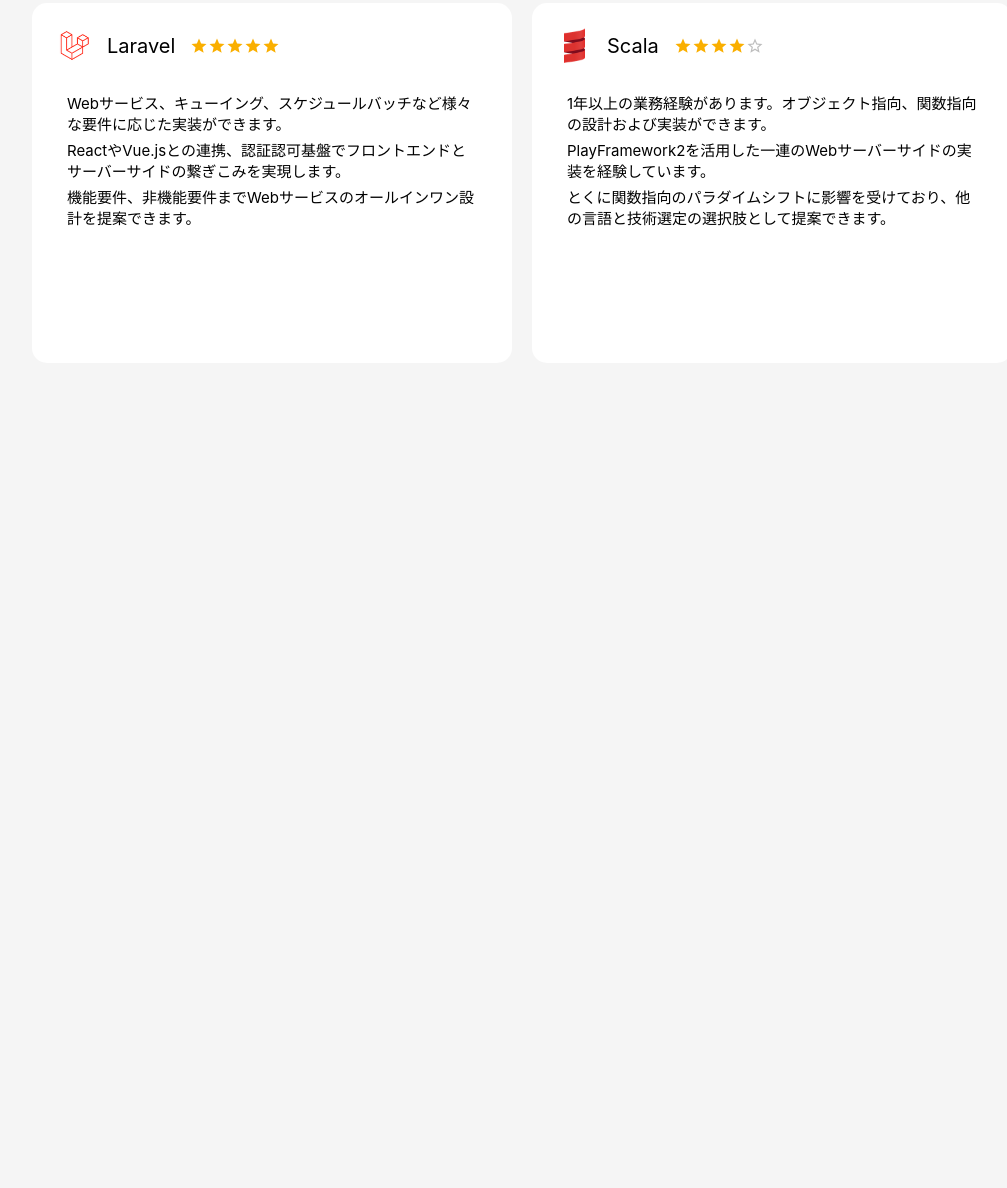
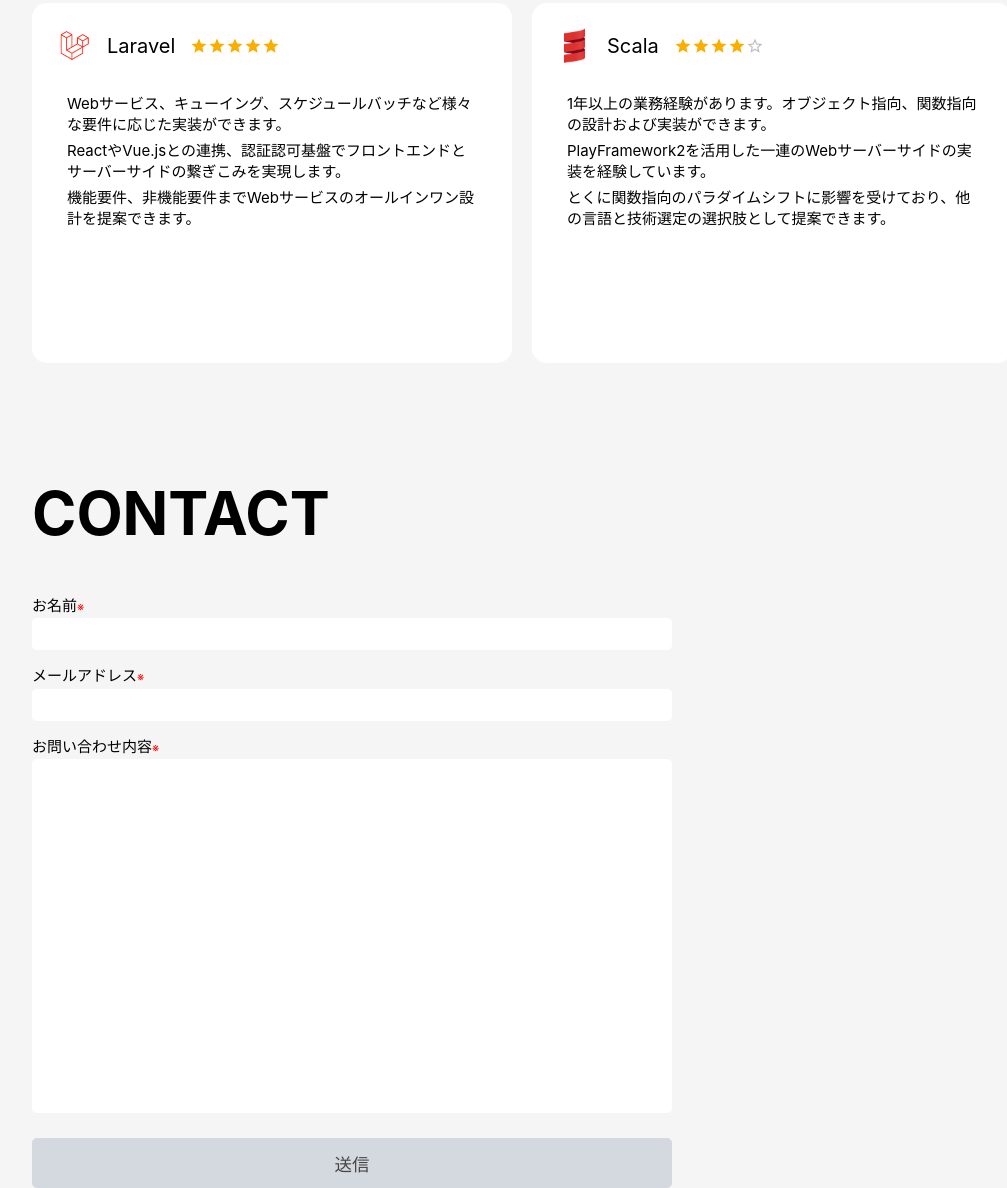
Before and after one commit to ryohei-takagi/MySite, a Gatsby site in the folder client/: page / in a window 1280 px wide. Shown: the part 3327-4515 px from the top of the page, without its empty margins (118-1125 px from the left). Before the commit the page ends 3710 px from the top, so only its background shows below. Built offline with nearby package versions, Linux system fonts and the light colour scheme; Gatsby itself is replaced by a stand-in of ours.

Commit message:
create contact page

```diff
--- /dev/null
+++ b/client/src/components/contact.tsx
@@ -0,0 +1,177 @@
+import * as React from 'react'
+import styled from 'styled-components'
+import {pc, sp, tab} from '../styles/responsive'
+import {useCallback, useState} from 'react'
+import ContactConfirm from './contact_confirm'
+import ContactComplete from './contact_complete'
+
+const width = document.documentElement.clientWidth
+const height = document.documentElement.clientHeight
+
+const Wrap = styled.section`
+  position: relative;
+  width: 100%;
+  height: ${height}px;
+`
+
+const H3 = styled.h3`
+  font-weight: bold;
+  padding-top: 100px;
+
+  ${sp`
+    font-size: 5em;
+    text-align: center;
+  `}
+  ${tab`
+    font-size: 6em;
+    text-align: center;
+  `}
+  ${pc`
+    font-size: 6em;
+    padding-left: 150px;
+  `}
+`
+
+const DefinitionList = styled.dl`
+  height: 520px;
+
+  ${sp`
+    margin: 25px 45px 0 45px;
+  `}
+  ${tab`
+    margin: 25px 125px 0 125px;
+  `}
+  ${pc`
+    margin: 50px 0 0 150px;
+    max-width: ${width / 2}px;
+  `}
+`
+
+const Field = styled.div`
+  position: relative;
+  margin-top: 15px;
+`
+
+const DefinitionTerm = styled.dt`
+  padding: 5px 0;
+  font-size: 1.5em;
+`
+
+const DefinitionDescription = styled.dd`
+  height: 30px;
+`
+
+const InputField = styled.input`
+  position: absolute;
+  left 0;
+  right: 0;
+  margin 0 auto;
+  height: 30px;
+  border: 0px;
+  border-radius: 5px;
+`
+
+const TextArea = styled.textarea`
+  position: absolute;
+  left 0;
+  right: 0;
+  margin 0 auto;
+  height: 350px;
+  border: 0px;
+  border-radius: 5px;
+  resize: none;
+`
+
+const Sub = styled.sub`
+  font-size: 0.75em;
+  color: red;
+`
+
+const SubmitButton = styled.button`
+  position: absolute;
+  left 0;
+  right: 0;
+  margin 0 auto;
+  height: 50px;
+  border: 0px;
+  border-radius: 5px;
+  background-color: #D4D9DF;
+  color: #454545;
+  font-size: 1.75em;
+
+  &:hover {
+    cursor: pointer;
+    color: #787878;
+  }
+
+  ${sp`
+    margin: 10px 45px 0 45px;
+  `}
+  ${tab`
+    margin: 10px 125px 0 125px;
+  `}
+  ${pc`
+    margin: 10px 0 0 150px;
+    max-width: ${width / 2}px;
+  `}
+`
+
+const Contact = () => {
+  const [name, setName] = useState<string>("")
+  const [mail, setMail] = useState<string>("")
+  const [body, setBody] = useState<string>("")
+  const [confirm, setConfirm] = useState<boolean>(false)
+  const [complete, setComplete] = useState<boolean>(false)
+
+  const onSubmit = useCallback(() => {
+    setConfirm(false)
+    setComplete(true)
+
+    setName("")
+    setMail("")
+    setBody("")
+  }, [])
+
+  return (
+    <Wrap id="contact">
+      <H3>CONTACT</H3>
+      <DefinitionList>
+        <Field>
+          <DefinitionTerm>お名前<Sub>※</Sub></DefinitionTerm>
+          <DefinitionDescription>
+            <InputField type="text" onChange={(event) => setName(event.target.value)} value={name} />
+          </DefinitionDescription>
+        </Field>
+        <Field>
+          <DefinitionTerm>メールアドレス<Sub>※</Sub></DefinitionTerm>
+          <DefinitionDescription>
+            <InputField type="text" onChange={(event) => setMail(event.target.value)} value={mail} />
+          </DefinitionDescription>
+        </Field>
+        <Field>
+          <DefinitionTerm>お問い合わせ内容<Sub>※</Sub></DefinitionTerm>
+          <DefinitionDescription>
+            <TextArea onChange={(event) => setBody(event.target.value)} value={body} />
+          </DefinitionDescription>
+        </Field>
+      </DefinitionList>
+      <Field>
+        <SubmitButton onClick={() => setConfirm(true)}>送信</SubmitButton>
+      </Field>
+      <ContactConfirm
+        open={confirm}
+        onSubmit={onSubmit}
+        onClose={() => setConfirm(false)}
+        inputName={name}
+        inputMail={mail}
+        inputBody={body}
+      />
+      <ContactComplete
+        open={complete}
+        onClose={() => setComplete(false)}
+      />
+    </Wrap>
+  )
+}
+
+export default Contact
--- /dev/null
+++ b/client/src/components/contact_complete.tsx
@@ -0,0 +1,31 @@
+import * as React from 'react'
+import {Button, Dialog, DialogActions, DialogContent, DialogContentText, DialogTitle} from '@mui/material'
+
+export interface Props {
+  open: boolean
+  onClose: () => void
+}
+
+const ContactComplete = (props: Props) => {
+  const { open, onClose } = props
+
+  return (
+    <Dialog open={open} onClose={onClose}>
+      <DialogTitle>
+        お問い合わせ完了
+      </DialogTitle>
+      <DialogContent>
+        <DialogContentText>
+          お問い合わせを送信しました。
+        </DialogContentText>
+      </DialogContent>
+      <DialogActions>
+        <Button autoFocus onClick={onClose}>
+          閉じる
+        </Button>
+      </DialogActions>
+    </Dialog>
+  )
+}
+
+export default ContactComplete
--- /dev/null
+++ b/client/src/components/contact_confirm.tsx
@@ -0,0 +1,98 @@
+import * as React from 'react'
+import {Button, Dialog, DialogActions, DialogContent, DialogTitle} from '@mui/material'
+import styled from 'styled-components'
+import {nl2br} from '../utils/util'
+import {useEffect, useState} from 'react'
+
+export interface Props {
+  open: boolean
+  onSubmit: () => void
+  onClose: () => void
+  inputName: string
+  inputMail: string
+  inputBody: string
+}
+
+const P = styled.p`
+  font-size: 1.5em;
+`
+
+const VUl = styled.ul`
+  margin: 15px 0;
+`
+
+const VLi = styled.li`
+  font-size: 1.25em;
+  color: red;
+`
+
+const DefinitionList = styled.dl`
+  font-size: 1.5em;
+`
+
+const DefinitionTerm = styled.dt`
+  margin-top: 15px;
+`
+
+const DefinitionDescription = styled.dd`
+  padding: 5px 0;
+  font-weight: bold;
+`
+
+const ContactConfirm = (props: Props) => {
+  const { open, onSubmit, onClose, inputName, inputMail, inputBody } = props
+
+  const [validationOk, setValidationOk] = useState<boolean>(false)
+  const [validationMessages, setValidationMessages] = useState<string[]>([])
+
+  useEffect(() => {
+    const hasName = inputName !== ""
+    const hasMail = inputMail !== ""
+    const hasBody = inputBody !== ""
+
+    if (hasName && hasMail && hasBody) {
+      setValidationOk(true)
+      setValidationMessages([])
+    } else {
+      setValidationMessages(["入力されていない項目があります。"])
+    }
+  }, [inputName, inputMail, inputBody])
+
+  return (
+    <Dialog open={open} onClose={onClose}>
+      <DialogTitle>
+        お問い合わせ送信
+      </DialogTitle>
+      <DialogContent>
+        {validationMessages.length > 0 &&
+          <VUl>
+            {validationMessages.map(m => <VLi>{m}</VLi>)}
+          </VUl>
+        }
+        <P>
+          以下の内容で送信します。よろしいですか？
+        </P>
+        <DefinitionList>
+            <DefinitionTerm>お名前</DefinitionTerm>
+            <DefinitionDescription>{inputName}</DefinitionDescription>
+            <DefinitionTerm>メールアドレス</DefinitionTerm>
+            <DefinitionDescription>{inputMail}</DefinitionDescription>
+            <DefinitionTerm>お問い合わせ内容</DefinitionTerm>
+            <DefinitionDescription>{nl2br(inputBody)}</DefinitionDescription>
+        </DefinitionList>
+      </DialogContent>
+      <DialogActions>
+        <Button autoFocus onClick={onClose}>
+          いいえ
+        </Button>
+        {validationOk &&
+          <Button onClick={onSubmit}>
+            はい
+          </Button>
+        }
+      </DialogActions>
+    </Dialog>
+  )
+}
+
+export default ContactConfirm
--- a/client/src/components/skill.tsx
+++ b/client/src/components/skill.tsx
@@ -14,12 +14,10 @@ import Laravel from '../images/icons/laravel.png'
 import Scala from '../images/icons/scala.png'
 
 const width = document.documentElement.clientWidth
-const height = document.documentElement.clientHeight
 
 const Wrap = styled.section`
   position: relative;
   width: 100%;
-  height: ${height}px;
 `
 
 const H3 = styled.h3`
--- a/client/src/pages/index.tsx
+++ b/client/src/pages/index.tsx
@@ -4,6 +4,7 @@ import Menu from '../components/menu'
 import Top from '../components/top'
 import Profile from '../components/profile'
 import Skill from '../components/skill'
+import Contact from '../components/contact'
 
 const IndexPage = () => {
   return (
@@ -15,6 +16,7 @@ const IndexPage = () => {
         <Top/>
         <Profile/>
         <Skill/>
+        <Contact/>
       </main>
     </Layout>
   )
--- /dev/null
+++ b/client/src/utils/util.ts
@@ -0,0 +1,8 @@
+import React from 'react'
+
+export const nl2br = (text: string) => {
+  const regex = /(\n)/g
+  return text.split(regex).map((line) => {
+    return line.match(regex) ? React.createElement('br') : line
+  })
+}
```
